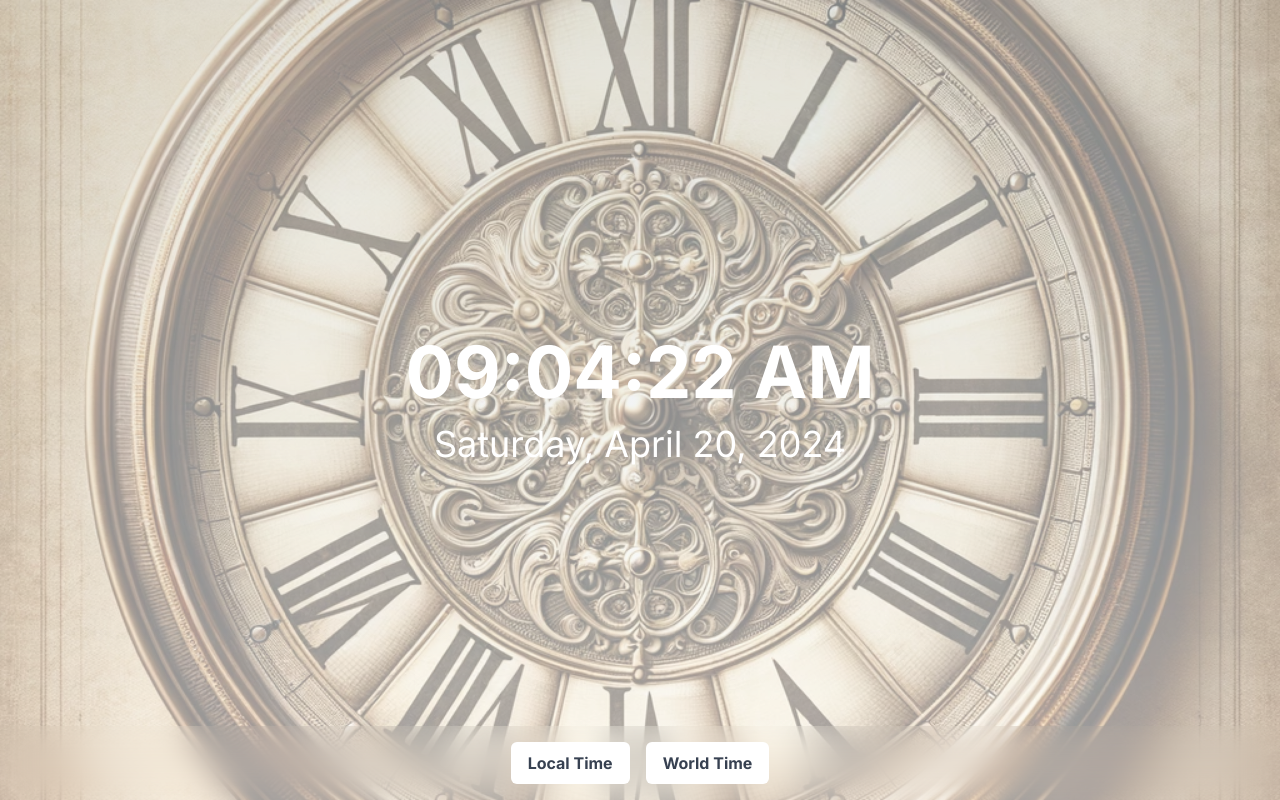
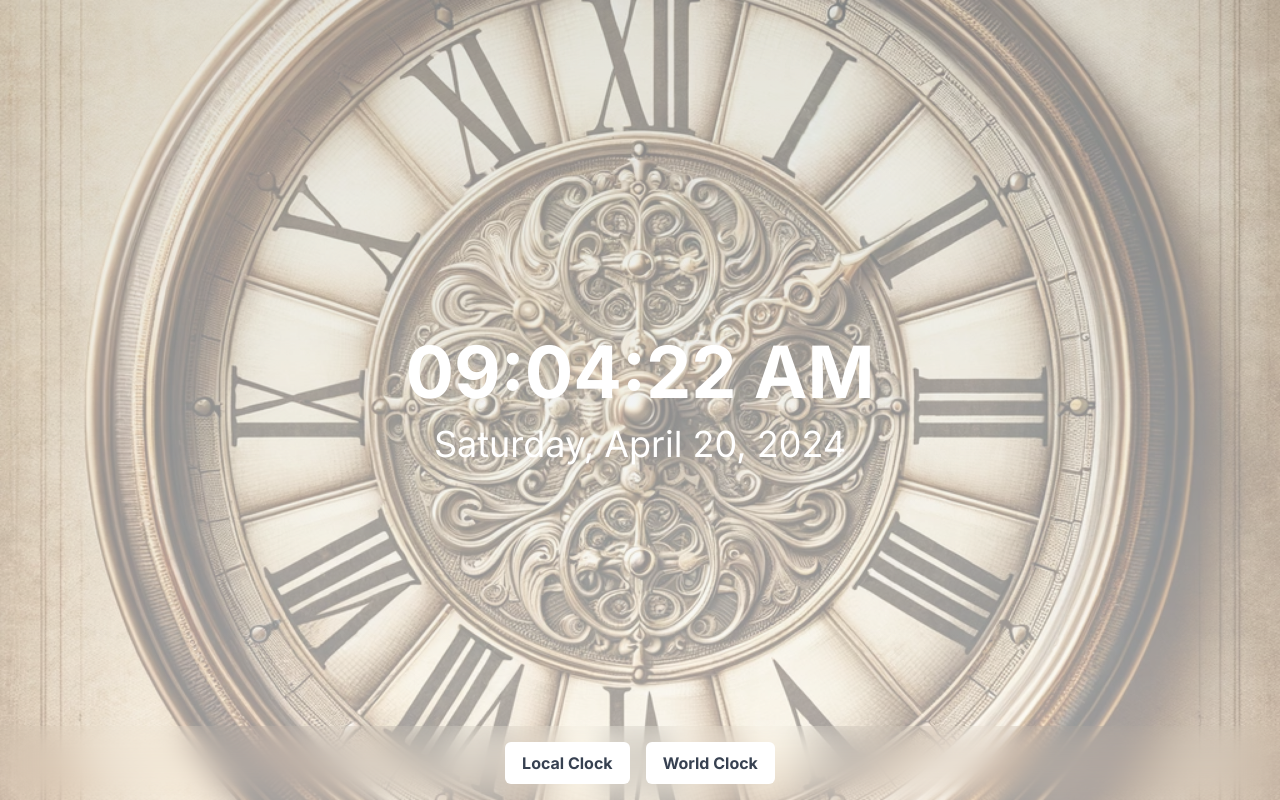
Before and after one commit to AnuradMainro/Digital-Clock, a Next.js app: page / in a window 1280 px wide. Built offline with nearby package versions, Linux system fonts and the light colour scheme.

Commit message:
digital-clock

```diff
--- a/app/components/local_background.js
+++ b/app/components/local_background.js
@@ -1,6 +1,5 @@
-// components/LocalTimeBackground.js
 import React from 'react';
-import Clock from './clock'; // Ensure the path is correct
+import Clock from './local-clock';
 
 const LocalTimeBackground = ({ time }) => {
   return (
--- a/app/components/navbar.js
+++ b/app/components/navbar.js
@@ -6,14 +6,14 @@ function Navbar({ onSelect }) {
         onClick={() => onSelect('local')}
         type="button"
       >
-        Local Time
+        Local Clock
       </button>
       <button
         className="mx-2 px-4 py-2 border border-transparent rounded-md text-base font-bold text-gray-700 bg-white hover:bg-gray-50"
         onClick={() => onSelect('world')}
         type="button"
       >
-        World Time
+        World Clock
       </button>
     </nav>
   );
--- a/app/components/time.js
+++ /dev/null
@@ -1,12 +0,0 @@
-const Time = ({ time }) => {
-    return (
-      <span>
-        {time.toLocaleTimeString({
-          hour: 'numeric',
-          minute: '2-digit'
-        })}
-      </span>
-    );
-  };
-
-  export default Time;
--- a/app/layout.js
+++ b/app/layout.js
@@ -4,7 +4,7 @@ import "./globals.css";
 const inter = Inter({ subsets: ["latin"] });
 
 export const metadata = {
-  title: "Create Next App",
+  title: "Digital Clock",
   description: "Generated by create next app",
 };
 
```
Also changed, not shown: app/components/local-clock.js (renamed from app/components/clock.js).
